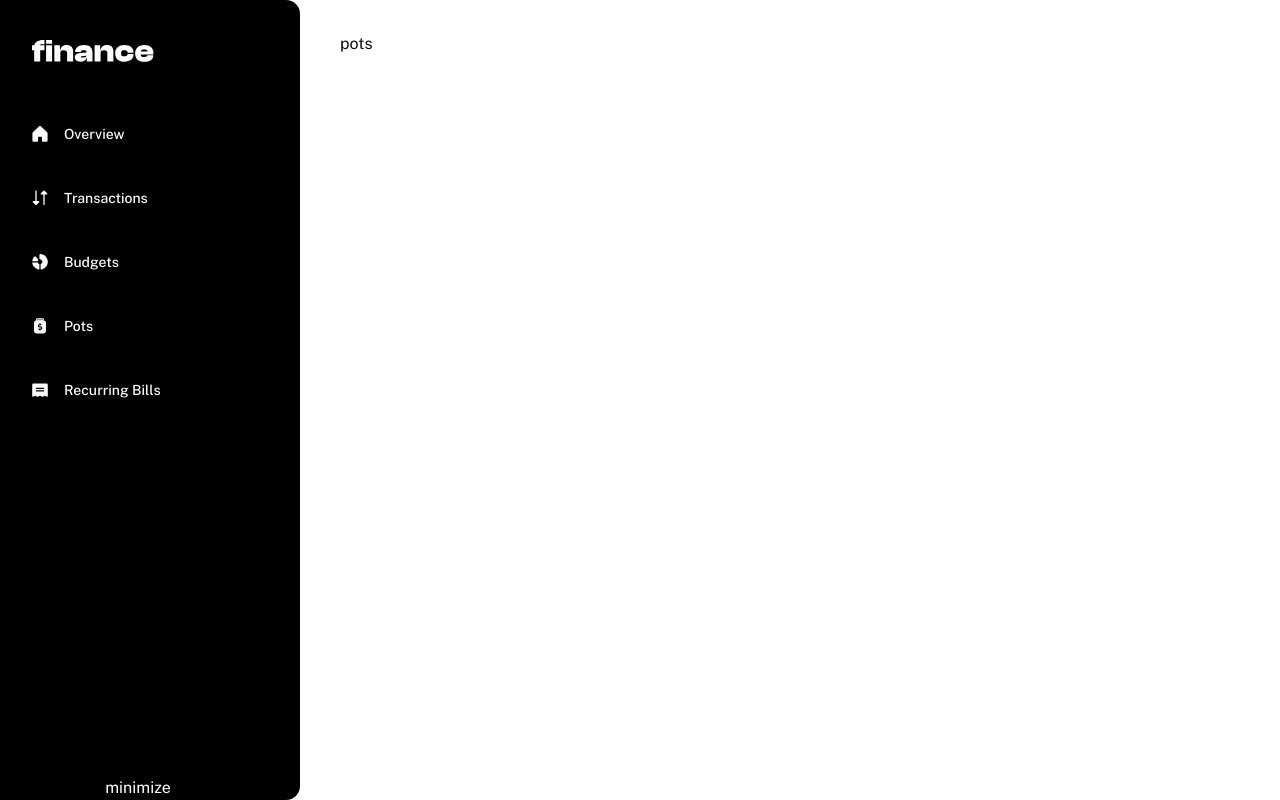
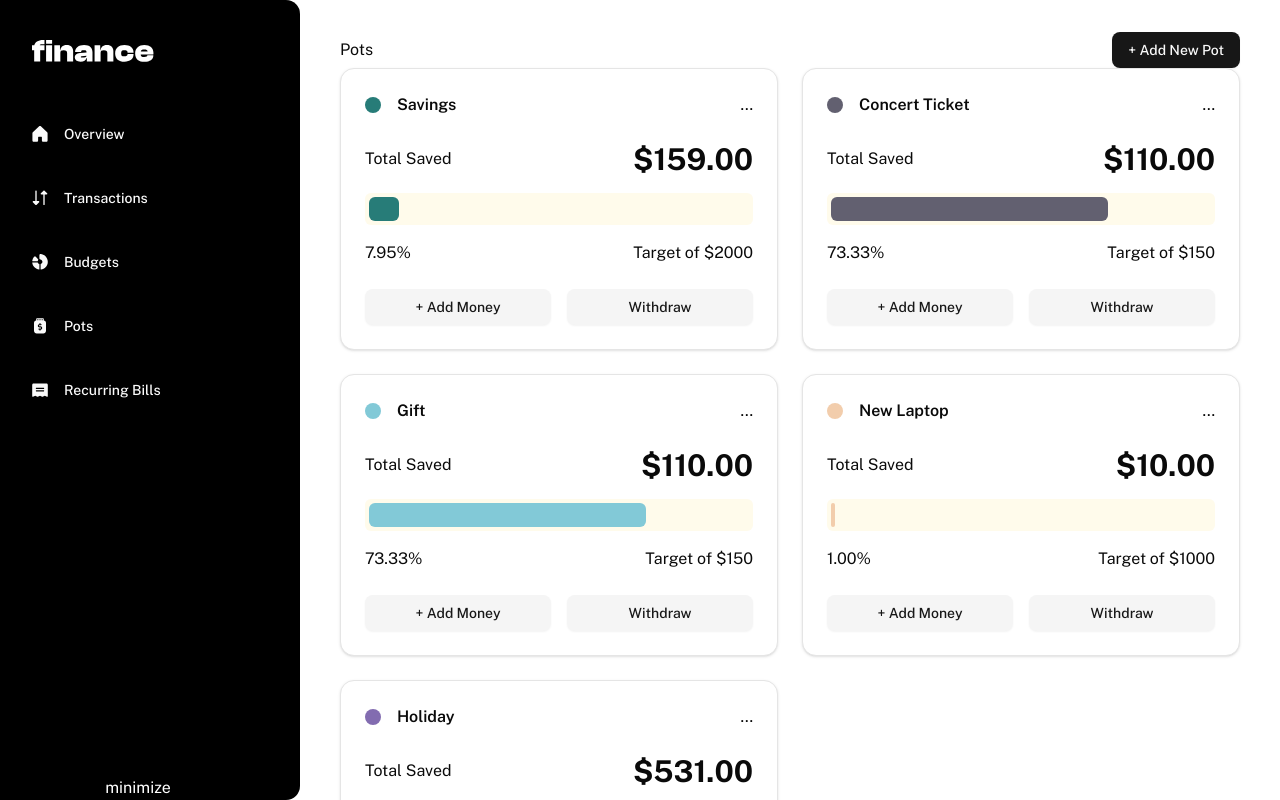
Before and after one commit to danmlarsen/personal-finance-app, a Next.js app: page /pots in a window 1280 px wide. Shown: the top 800 px of the page. Built offline with nearby package versions, Linux system fonts and the light colour scheme.

Commit message:
feat: start implementing pots page

```diff
--- a/src/app/pots/page.tsx
+++ b/src/app/pots/page.tsx
@@ -1,3 +1,5 @@
+import Pots from "./pots";
+
 export default function PotsPage() {
-  return <div>pots</div>;
+  return <Pots />;
 }
--- /dev/null
+++ b/src/app/pots/pots-list.tsx
@@ -0,0 +1,56 @@
+import AmountBar from "@/components/ui/amount-bar";
+import { Button } from "@/components/ui/button";
+import {
+  Card,
+  CardContent,
+  CardFooter,
+  CardHeader,
+  CardTitle,
+} from "@/components/ui/card";
+import { pots } from "@/data/data.json";
+
+export default function PotsList() {
+  return (
+    <ul className="grid gap-6 lg:grid-cols-2">
+      {pots.map((pot) => {
+        const percentSaved = Math.min((pot.total / pot.target) * 100, 100);
+
+        return (
+          <li key={pot.name}>
+            <Card>
+              <CardHeader className="flex items-center justify-between">
+                <CardTitle className="flex items-center gap-4">
+                  <div
+                    className="size-4 rounded-full"
+                    style={{ backgroundColor: pot.theme }}
+                  />
+                  <h2>{pot.name}</h2>
+                </CardTitle>
+                <div>...</div>
+              </CardHeader>
+              <CardContent className="space-y-4">
+                <div className="flex items-center justify-between">
+                  <p>Total Saved</p>
+                  <p className="text-3xl font-bold">${pot.total.toFixed(2)}</p>
+                </div>
+                <AmountBar
+                  amount={pot.total}
+                  max={pot.target}
+                  themeColor={pot.theme}
+                />
+                <div className="flex items-center justify-between">
+                  <p>{percentSaved.toFixed(2)}%</p>
+                  <p>Target of ${pot.target}</p>
+                </div>
+              </CardContent>
+              <CardFooter className="grid grid-cols-2 gap-4">
+                <Button variant="secondary">+ Add Money</Button>
+                <Button variant="secondary">Withdraw</Button>
+              </CardFooter>
+            </Card>
+          </li>
+        );
+      })}
+    </ul>
+  );
+}
--- /dev/null
+++ b/src/app/pots/pots.tsx
@@ -0,0 +1,14 @@
+import { Button } from "@/components/ui/button";
+import PotsList from "./pots-list";
+
+export default function Pots() {
+  return (
+    <div>
+      <div className="flex items-center justify-between">
+        <h1>Pots</h1>
+        <Button>+ Add New Pot</Button>
+      </div>
+      <PotsList />
+    </div>
+  );
+}
```
